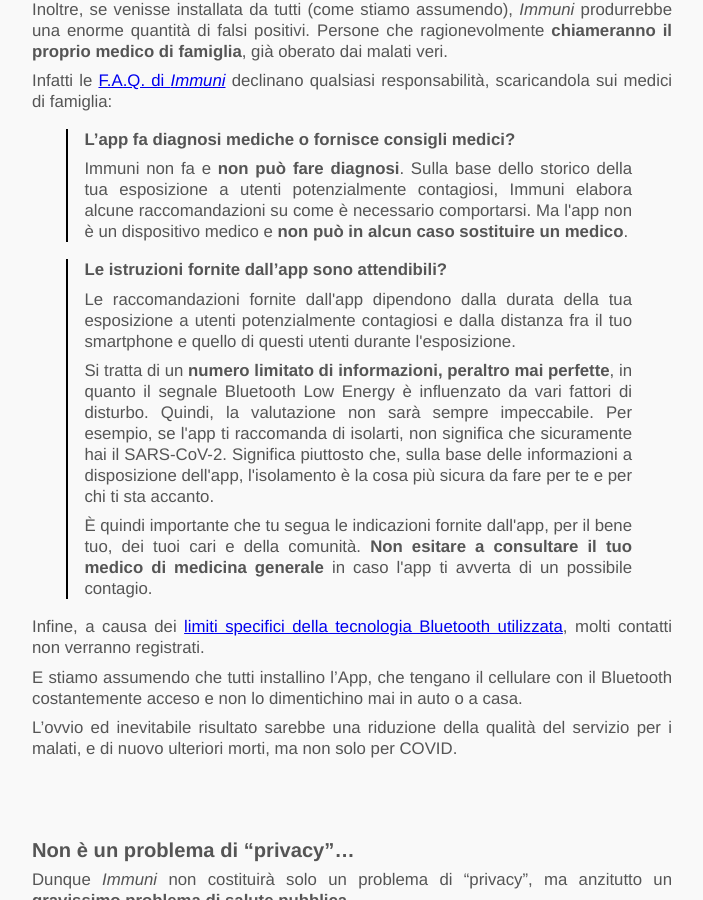
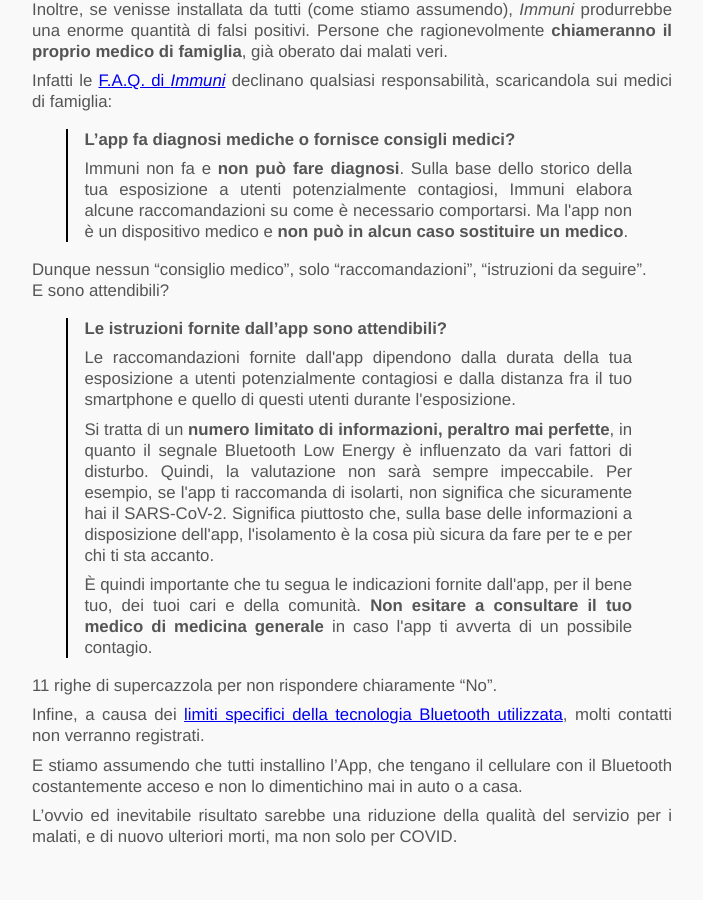
Before and after one commit to Shamar/shamar.github.io, a Jekyll site: the page built from _posts/2020-06-03-perche_sconsiglio_di_installare_immuni.markdown, in a window 1280 px wide and 900 px high, scrolled down 1878 px. Shown: the whole window, without its empty margins (288-991 px from the left). Built offline with Jekyll 4.4.1, drawn with Linux system fonts in a browser that asks for light colours.

Commit message:
Update 2020-06-03-perche_sconsiglio_di_installare_immuni.markdown

```diff
--- a/_posts/2020-06-03-perche_sconsiglio_di_installare_immuni.markdown
+++ b/_posts/2020-06-03-perche_sconsiglio_di_installare_immuni.markdown
@@ -89,6 +89,9 @@
   </p>
 </blockquote>
 
+Dunque nessun "consiglio medico", solo "raccomandazioni", "istruzioni da seguire".
+E sono attendibili?
+
 <blockquote>
   <h3>Le istruzioni fornite dall’app sono attendibili?</h3>
   <p>
@@ -101,6 +104,8 @@
 È quindi importante che tu segua le indicazioni fornite dall'app, per il bene tuo, dei tuoi cari e della comunità. <b>Non esitare a consultare il tuo medico di medicina generale</b> in caso l'app ti avverta di un possibile contagio.
   </p>
 </blockquote>
+
+11 righe di supercazzola per non rispondere chiaramente "No".
 
 Infine, a causa dei [limiti specifici della tecnologia Bluetooth utilizzata](https://medium.com/personaldata-io/inferring-distance-from-bluetooth-signal-strength-a-deep-dive-fe7badc2bb6d), molti contatti non verranno registrati.
 
```
